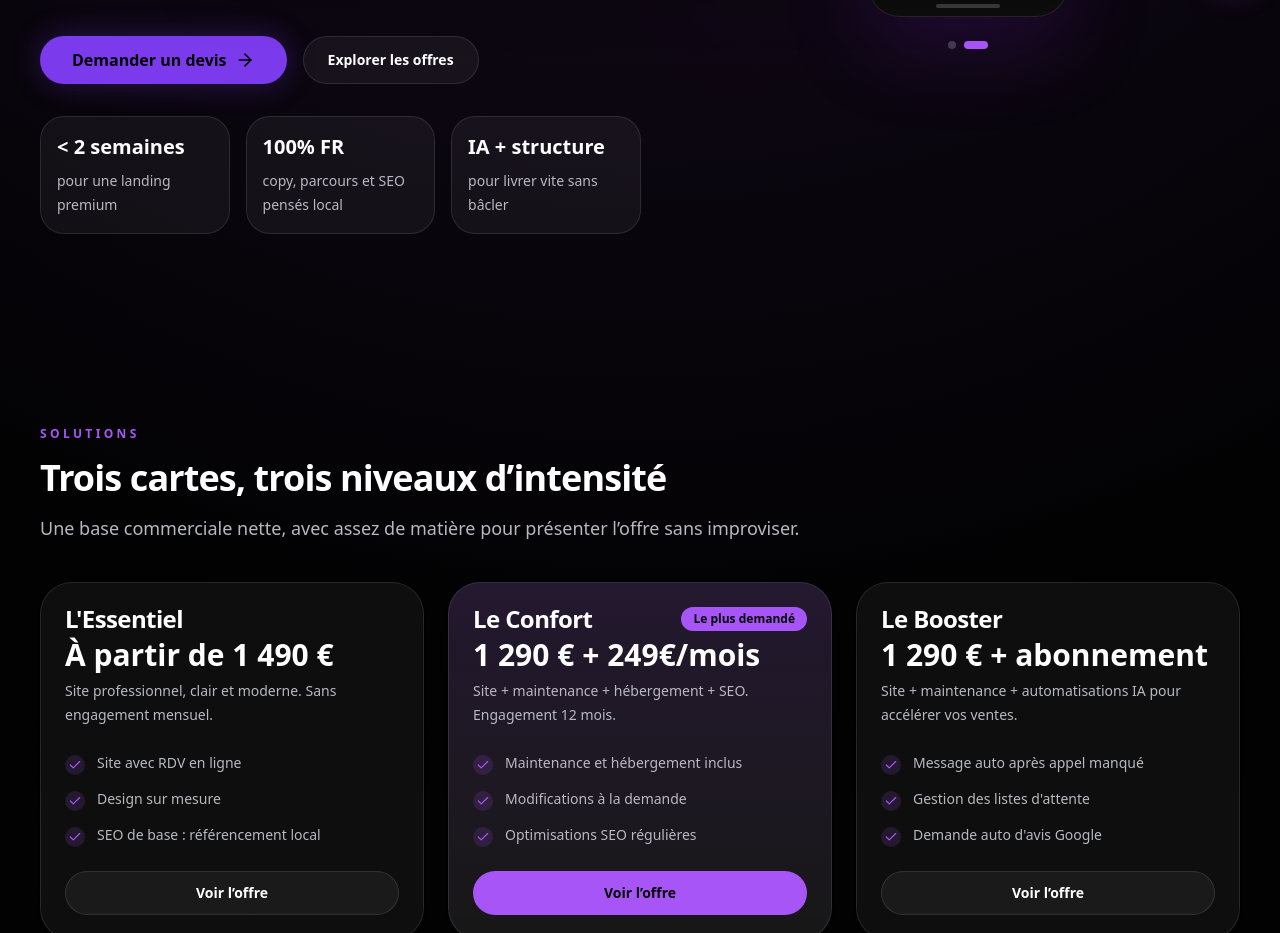
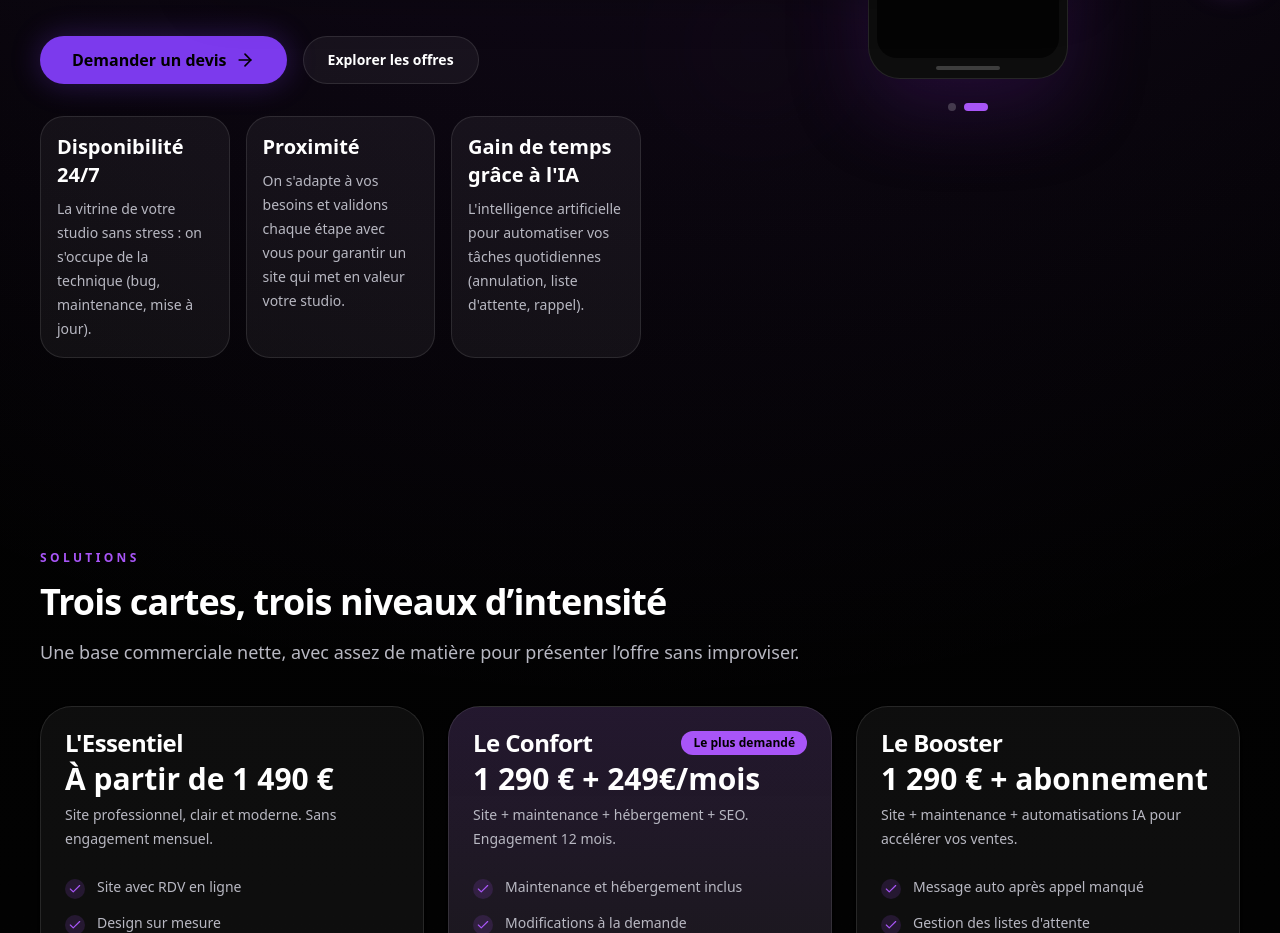
Before and after one commit to Agence-Grey/Grey, a Next.js app: page / in a window 1280 px wide. Shown: the part 800-1733 px from the top of the page. Built offline with nearby package versions, Linux system fonts and the light colour scheme.

Commit message:
feat: nouveaux textes des cartes héro — dispo 24/7, proximité, gain de temps IA

```diff
--- a/src/components/home/hero.tsx
+++ b/src/components/home/hero.tsx
@@ -40,9 +40,9 @@ export function Hero() {
 
           <div className="grid gap-4 sm:grid-cols-3">
             {[
-              ["< 2 semaines", "pour une landing premium"],
-              ["100% FR", "copy, parcours et SEO pensés local"],
-              ["IA + structure", "pour livrer vite sans bâcler"],
+              ["Disponibilité 24/7", "La vitrine de votre studio sans stress : on s'occupe de la technique (bug, maintenance, mise à jour)."],
+              ["Proximité", "On s'adapte à vos besoins et validons chaque étape avec vous pour garantir un site qui met en valeur votre studio."],
+              ["Gain de temps grâce à l'IA", "L'intelligence artificielle pour automatiser vos tâches quotidiennes (annulation, liste d'attente, rappel)."],
             ].map(([value, label]) => (
               <div key={value} className="rounded-[1.5rem] border border-white/10 bg-white/5 p-4">
                 <p className="text-xl font-semibold text-white">{value}</p>
```
